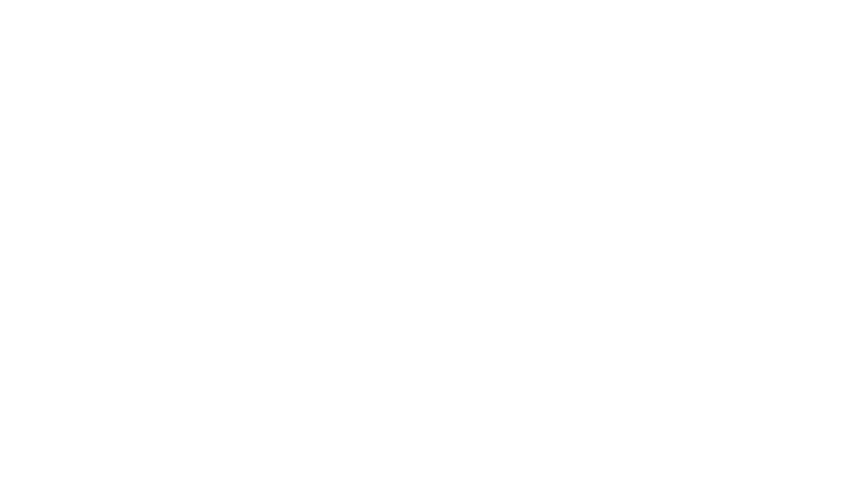
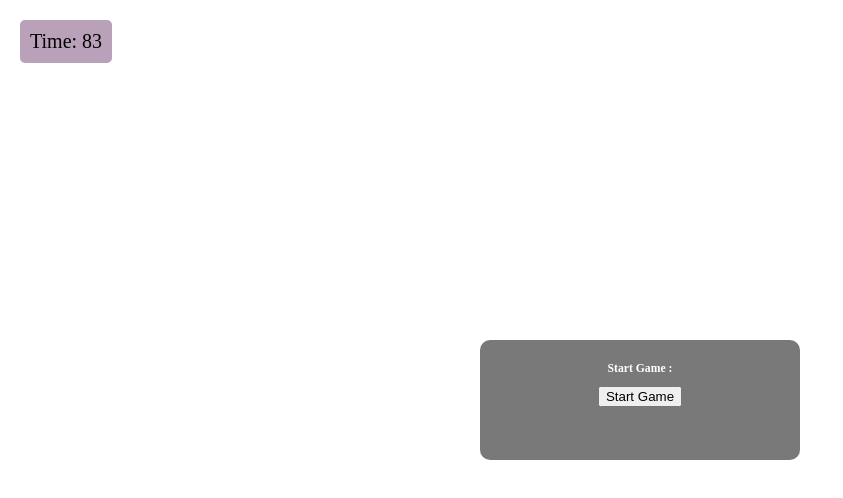
Before and after one commit to optimisticjuice/learn-fruit-catcher, a React (Vite) app: page / in a window 1280 px wide. Shown: the top 498 px of the page, without its empty margins (0-843 px from the left). Built offline with nearby package versions, Linux system fonts and the light colour scheme.

Commit message:
Displayed the start Modal & synced the timer to decrease

```diff
--- a/src/App.css
+++ b/src/App.css
@@ -0,0 +1,11 @@
+/* styled the time to be absolute and at the top left */
+.time{
+    position: absolute;
+    top: 2rem;
+    left: 2rem;
+    color: black;
+    background-color: rgba(64, 0, 66, 0.37);
+    padding: 1rem;
+    border-radius: 0.5rem;
+    font-size: 2rem;
+  }
--- a/src/App.jsx
+++ b/src/App.jsx
@@ -1,10 +1,17 @@
 import './App.css'
-
+import StartGame, {gameTime} from "./StartGame.jsx";
+import GameTimer from "./GameTimer.jsx";
 function App() {
-
+  // destructure the time, gameStarted and startTimer from the GameTimer
+    const {time,gameStarted,startTimer} = GameTimer(gameTime);
+    // return the App component
   return (
+    // return the App component
     <div className='container'>
-
+        {/* display the time */}
+        <span className="time">Time: {time}</span>
+        {/* display the StartGame component if the game is not started */}
+        {!gameStarted && <StartGame startTimer={startTimer} />}
     </div>
   )
 }
--- /dev/null
+++ b/src/GameTimer.jsx
@@ -0,0 +1,30 @@
+import { useEffect, useState } from "react";
+
+export default function GameTimer(initialTime) {
+    // initialTime is the time in seconds
+    const [time, setTimer] = useState(initialTime);
+    // gameStarted is used to control the timer
+    const [gameStarted, setGameStarted] = useState(false);
+
+    useEffect(() => {
+        // if the game is not started, do nothing
+        if (!gameStarted) return;
+        // if the time is 0, do nothing
+        if (time === 0) return;
+        // create the timerId and update the time every second
+        const timerId = setInterval(() => {
+            setTimer(time => time - 1);
+        }, 1000);
+        // clean up the timer when the component is unmounted
+        return () => clearInterval(timerId);
+    }, [time, gameStarted]);
+    // start the timer
+    const startTimer = () => {
+        setGameStarted(true);
+    }
+    return {
+      startTimer,
+      time,
+      gameStarted
+    }
+}
--- /dev/null
+++ b/src/StartGame.css
@@ -0,0 +1,14 @@
+/* start game modal */
+.start-game{
+    position: absolute;
+    top: 50%;
+    left: 50%;
+    transform: translate(-50%, -50%);
+    width: 30rem;
+    height: 10rem;
+    background-color: rgba(0, 0, 0, 0.527);
+    color: white;
+    text-align: center;
+    padding: 1rem;
+    border-radius: 1rem;
+}
--- /dev/null
+++ b/src/StartGame.jsx
@@ -0,0 +1,15 @@
+import './StartGame.css';
+export const gameTime = 83;
+// export the StartGame component
+export default function StartGame({startTimer}) {
+    return (
+        // return the StartGame component
+        <div className="start-game">
+            <h3>Start Game :</h3>
+            {/* button to start the game */}
+        <button onClick={() => {
+            startTimer(); // This will start the timer by flipping the gameStarted state to true creating a casscade of events
+        }}>Start Game</button>
+        </div>
+    )
+}
--- /dev/null
+++ b/src/index.css
@@ -0,0 +1,4 @@
+/* set the font size to 62.5% of the parent perfect for rem unit 1rem = 10px */
+html{
+    font-size: 62.5%;
+  }
--- a/src/main.jsx
+++ b/src/main.jsx
@@ -1,6 +1,8 @@
 import { StrictMode } from 'react'
 import { createRoot } from 'react-dom/client'
 import App from './App.jsx'
+/* import the index.css file affects the global styles */
+import "./index.css"
 
 createRoot(document.getElementById('root')).render(
   <StrictMode>
```
